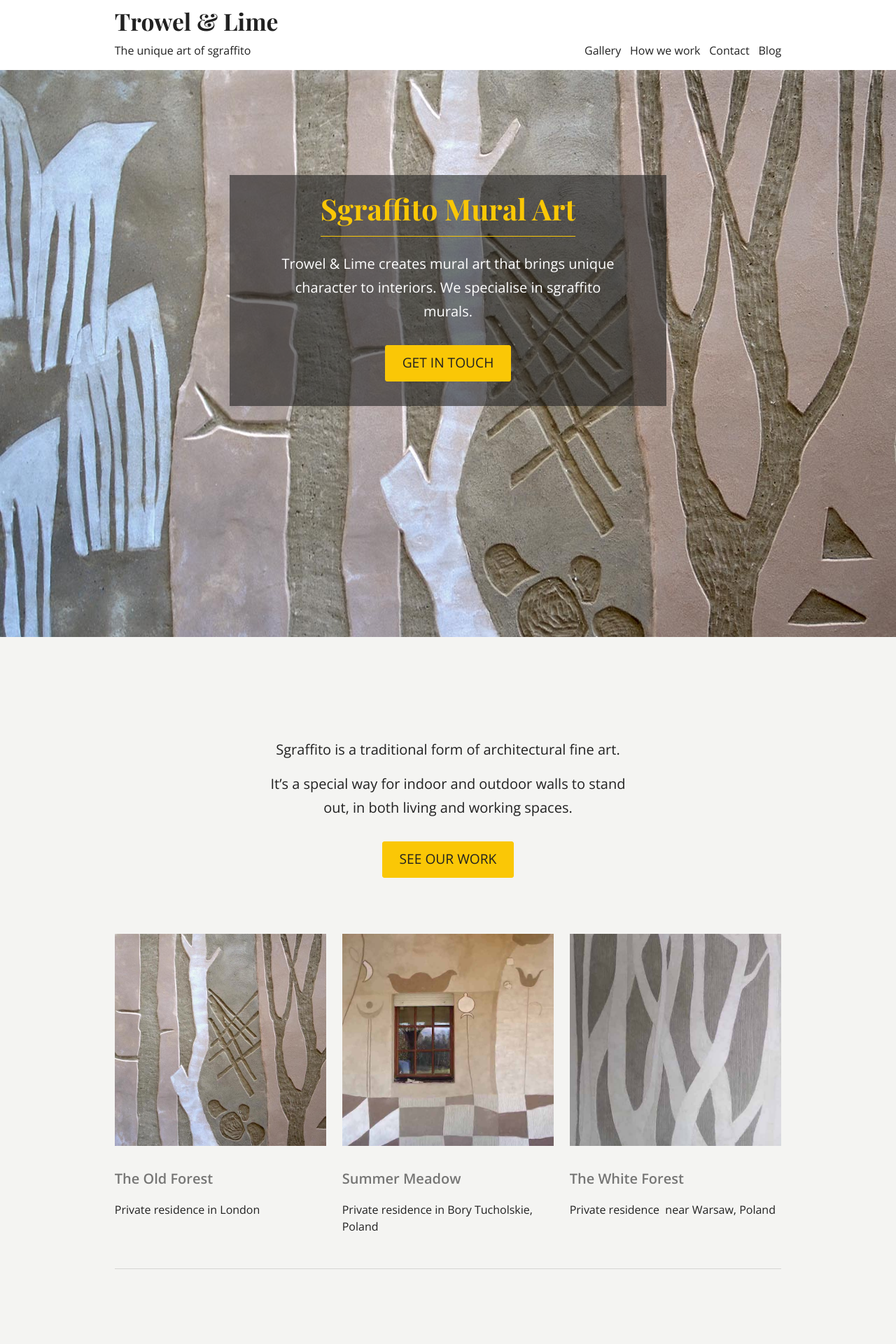
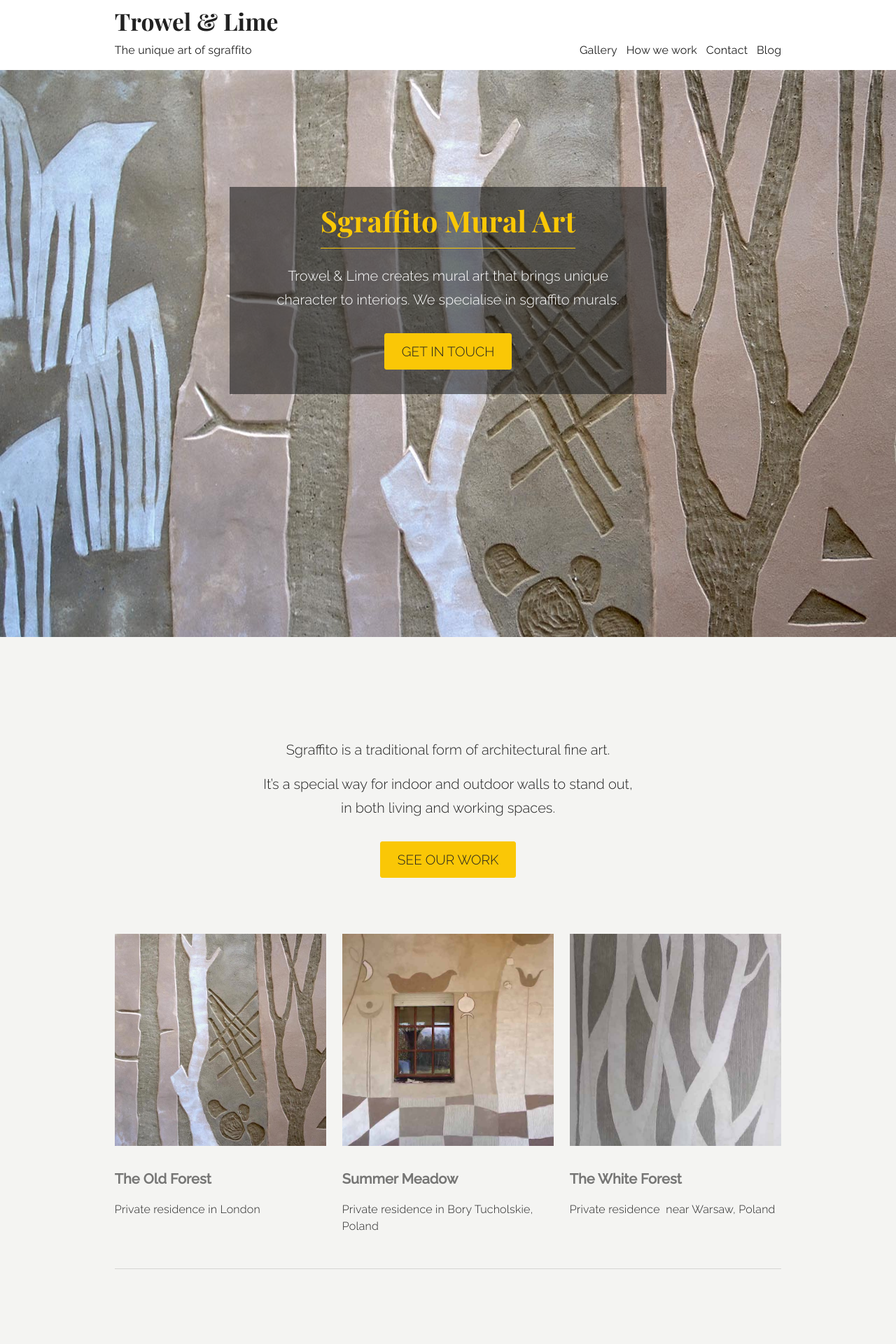
Before and after one commit to marek-kultys/trowel-and-lime, a Jekyll site: the page built from index.html, in a window 1280 px wide. Shown: the top 1920 px of the page at 70% size. Built offline with Jekyll 4.4.1, drawn with Linux system fonts in a browser that asks for light colours.

Commit message:
Change Open Sans font to Raleway and adjust styles

```diff
--- a/_sass/body.scss
+++ b/_sass/body.scss
@@ -64,7 +64,7 @@ h1, h2 {
 }
 
 p, h5, h6, ol {
-   font-family: 'Open Sans', sans-serif;
+   font-family: 'Raleway', sans-serif;
    font-weight: 300;
    margin: 0px;
 }
@@ -110,6 +110,8 @@ h4 { // gallery titles
 h5 { // used for buttons
    color: $black;
    font-size: 1em;
+   position: relative;
+   top: 4px;
    @include media($for-tablet-up) {
       font-size: 1.2em;
    }
@@ -120,7 +122,7 @@ h6 { // used for navbar and footer links, blog post metadata, and blog post imag
    font-size: 1em;
    line-height: 1.5em;
    margin-top: 0.5em;
-   // letter-spacing: 0.2px;
+   letter-spacing: 0.2px;
 }
 
 sup {
--- a/_sass/gallery.scss
+++ b/_sass/gallery.scss
@@ -50,9 +50,6 @@
                border-bottom: 1px solid $black;
             }
          }
-         h6 {
-            color: $black-trans;
-         }
       }
    }
 
--- a/_sass/header.scss
+++ b/_sass/header.scss
@@ -4,6 +4,7 @@ header {
    position: relative;
    z-index: 999;
    padding-bottom: 1em;
+
 
    .header-name {
       padding-top: 0.5em;
@@ -15,6 +16,7 @@ header {
 
    h6 { // additional navbar styles
       position: relative;
+      font-weight: 400;
    }
 
    .header-menu {
--- a/css/styles.scss
+++ b/css/styles.scss
@@ -18,4 +18,4 @@
 
 // Import Google Fonts
 @import url('https://fonts.googleapis.com/css?family=Playfair+Display:700&subset=latin-ext');
-@import url('https://fonts.googleapis.com/css?family=Open+Sans:300,400,600&subset=latin-ext');
+@import url('https://fonts.googleapis.com/css?family=Raleway:300,400,500&subset=latin-ext');
```
Also changed, not shown: _posts/26-08-2018-blog-post-user-guide.md (+1 -1 lines).
